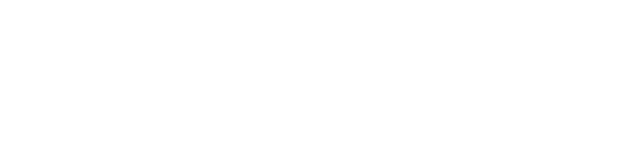
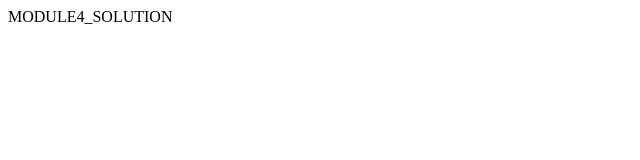
Before and after one commit to azimutmut/module4_solution, a plain HTML site: page index.html in a window 1280 px wide. Shown: the whole page, without its empty margins (0-640 px from the left). Drawn offline with Linux system fonts and the light colour scheme.

Commit message:
Update index.html

```diff
--- a/index.html
+++ b/index.html
@@ -8,5 +8,6 @@
   <script src="script.js"></script>
 </head>
 <body>
+  <h> MODULE4_SOLUTION</h>
 </body>
 </html>
```
